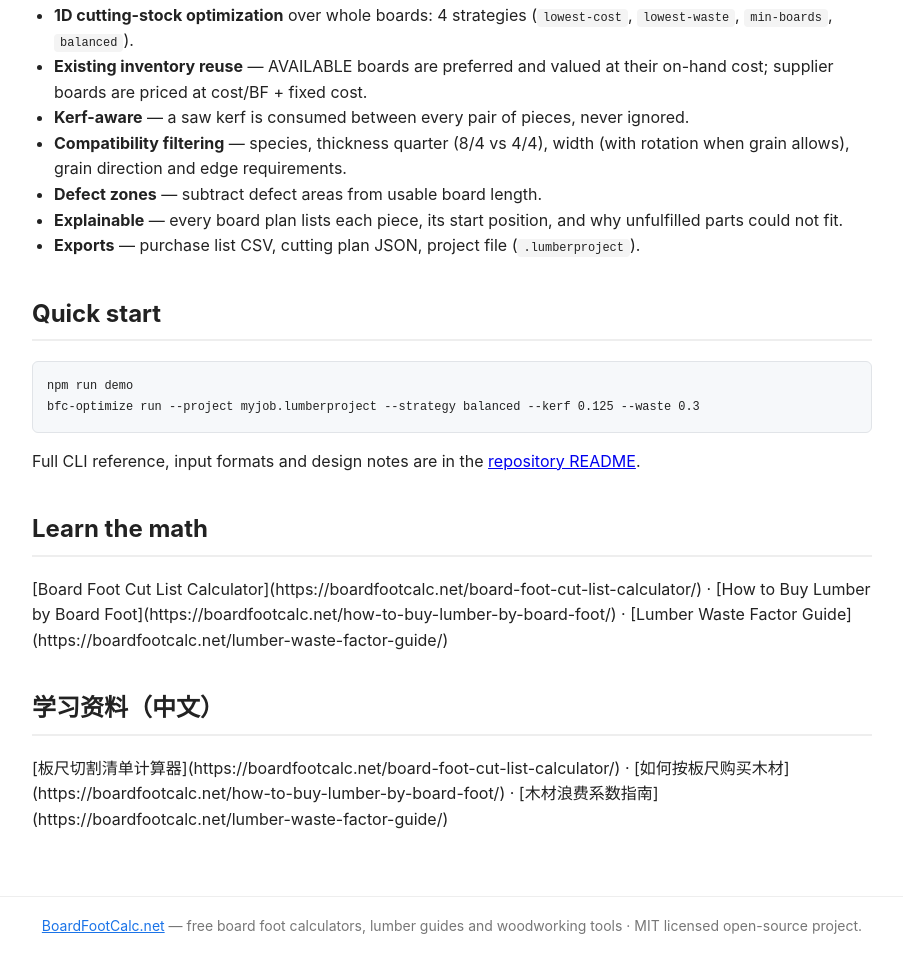
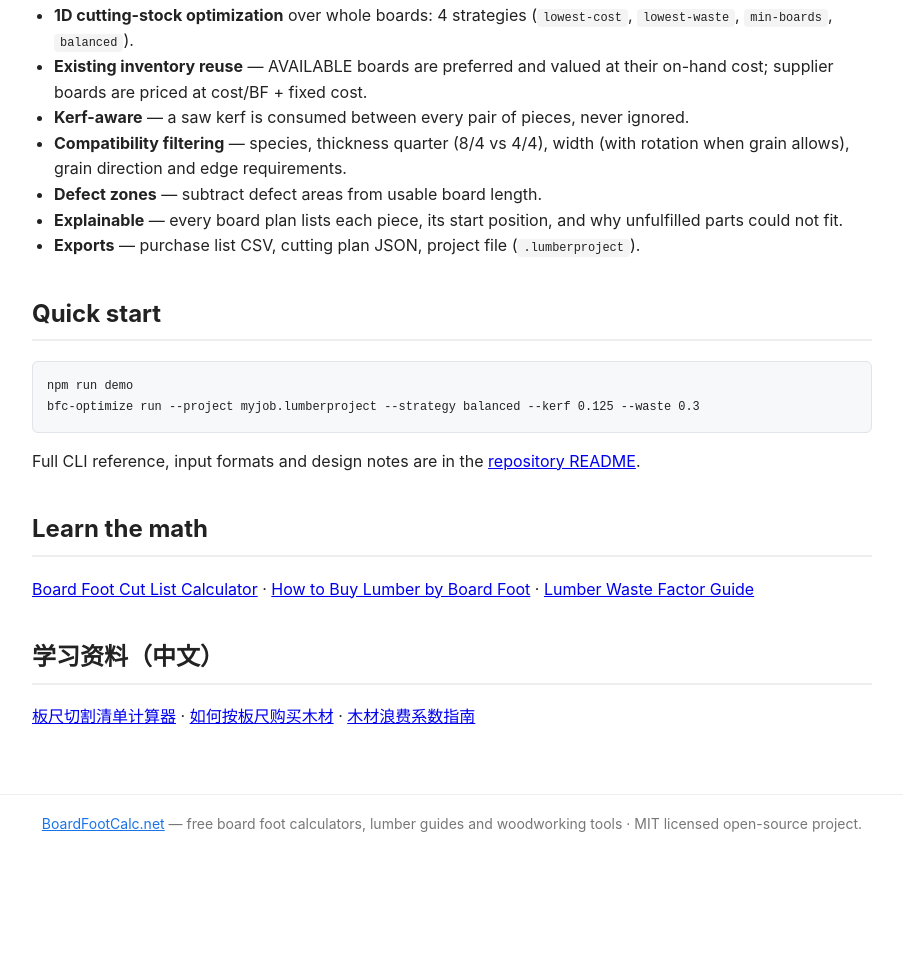
Before and after one commit to anleeylee/boardfootcalc-cut-list-optimizer, a website: page docs/index.html in a window 1280 px wide. Shown: the part 447-1425 px from the top of the page, without its empty margins (188-1091 px from the left). After the commit the page ends 1322 px from the top, so only its background shows below. Drawn offline with Linux system fonts and the light colour scheme.

Commit message:
Fix learn-math links to real HTML anchors in landing page

```diff
--- a/docs/index.html
+++ b/docs/index.html
@@ -78,10 +78,10 @@ bfc-optimize run --project myjob.lumberproject --strategy balanced --kerf 0.125
   <p>Full CLI reference, input formats and design notes are in the <a href="https://github.com/anleeylee/boardfootcalc-cut-list-optimizer">repository README</a>.</p>
 
   <h2>Learn the math</h2>
-  <p>[Board Foot Cut List Calculator](https://boardfootcalc.net/board-foot-cut-list-calculator/) · [How to Buy Lumber by Board Foot](https://boardfootcalc.net/how-to-buy-lumber-by-board-foot/) · [Lumber Waste Factor Guide](https://boardfootcalc.net/lumber-waste-factor-guide/)</p>
+  <p><a href="https://boardfootcalc.net/board-foot-cut-list-calculator/">Board Foot Cut List Calculator</a> · <a href="https://boardfootcalc.net/how-to-buy-lumber-by-board-foot/">How to Buy Lumber by Board Foot</a> · <a href="https://boardfootcalc.net/lumber-waste-factor-guide/">Lumber Waste Factor Guide</a></p>
 
   <h2>学习资料（中文）</h2>
-  <p>[板尺切割清单计算器](https://boardfootcalc.net/board-foot-cut-list-calculator/) · [如何按板尺购买木材](https://boardfootcalc.net/how-to-buy-lumber-by-board-foot/) · [木材浪费系数指南](https://boardfootcalc.net/lumber-waste-factor-guide/)</p>
+  <p><a href="https://boardfootcalc.net/board-foot-cut-list-calculator/">板尺切割清单计算器</a> · <a href="https://boardfootcalc.net/how-to-buy-lumber-by-board-foot/">如何按板尺购买木材</a> · <a href="https://boardfootcalc.net/lumber-waste-factor-guide/">木材浪费系数指南</a></p>
 </main>
 <footer>
   <a href="https://boardfootcalc.net">BoardFootCalc.net</a> — free board foot calculators, lumber guides and woodworking tools · MIT licensed open-source project.
```
